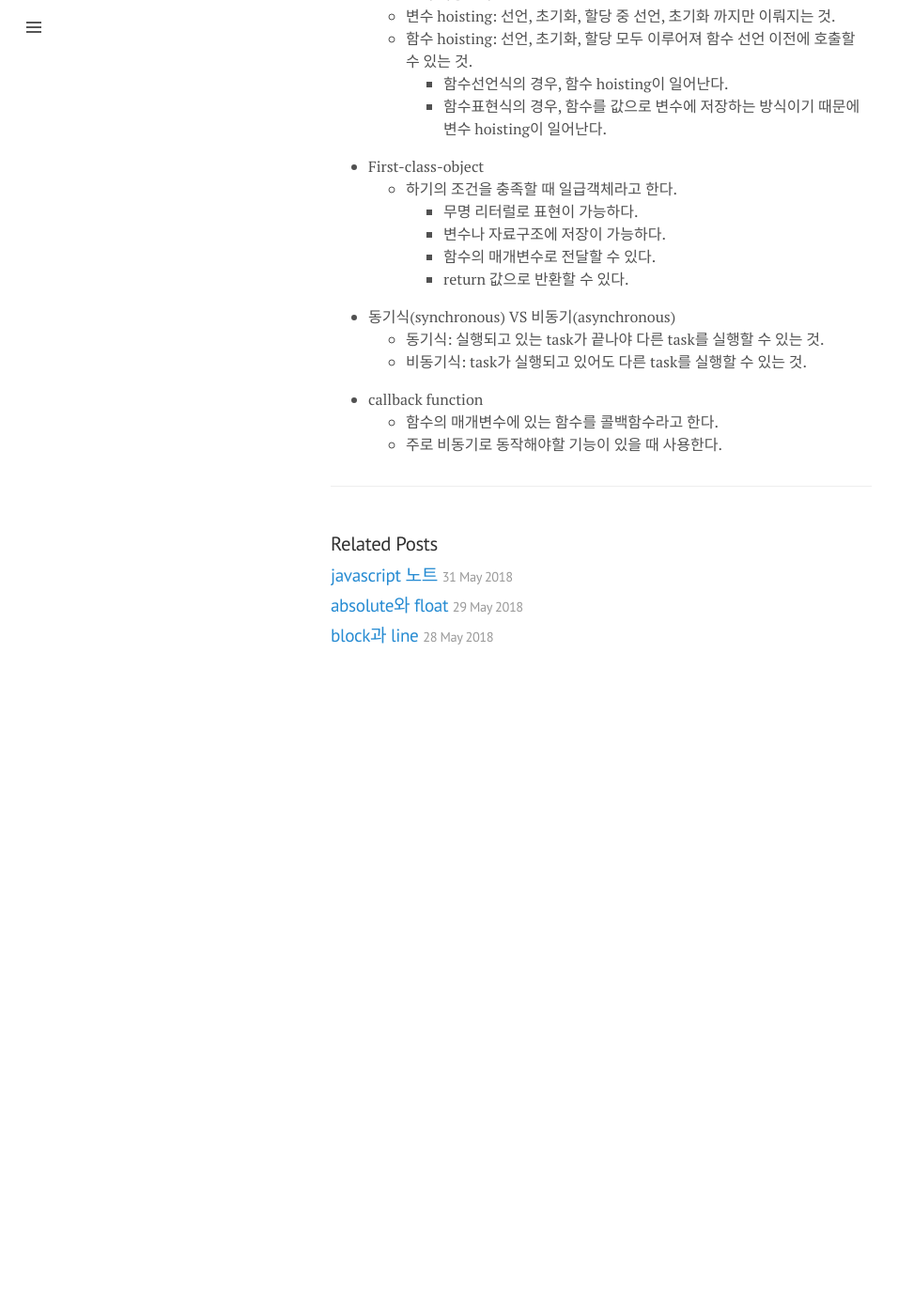
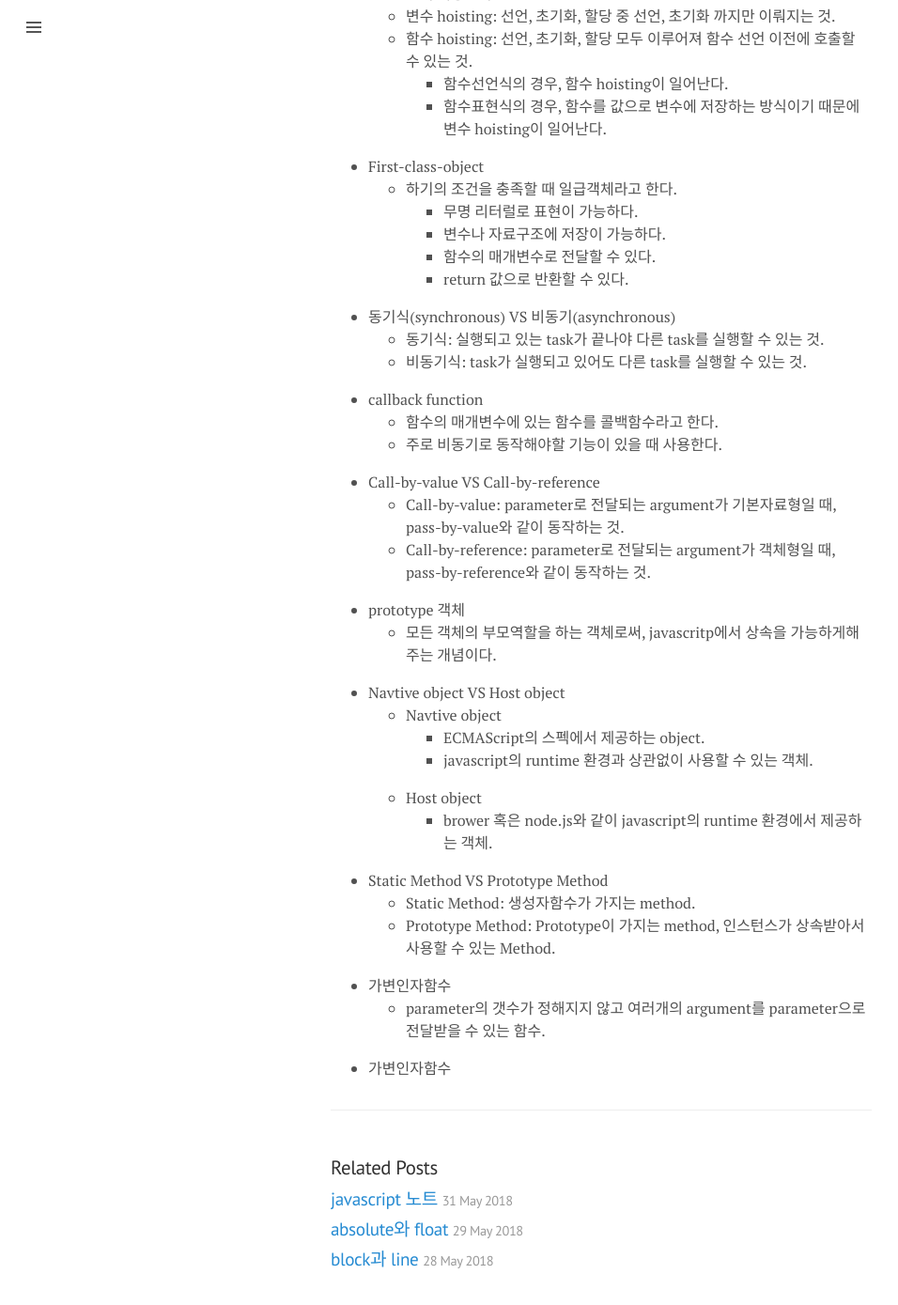
Before and after one commit to austinpark420/austinpark420.github.io, a Jekyll site: the page built from _posts/2018-05-31-fundamental_dev_conception.md, in a window 1280 px wide and 1400 px high, scrolled down 1478 px. Shown: the top 1389 px of the window at 94% size, without its empty margins (0-956 px from the left). Built offline with Jekyll 4.4.1, drawn with Linux system fonts in a browser that asks for light colours; before the commit the page ends 2214 px from its top, so only the background shows below that.

Commit message:
edit posts/fundamentaldevconception

```diff
--- a/_posts/2018-05-31-fundamental_dev_conception.md
+++ b/_posts/2018-05-31-fundamental_dev_conception.md
@@ -67,3 +67,26 @@ tag: frontend dev javascript fundemental
 - callback function
   * 함수의 매개변수에 있는 함수를 콜백함수라고 한다.
   * 주로 비동기로 동작해야할 기능이 있을 때 사용한다.
+
+- Call-by-value VS Call-by-reference
+  * Call-by-value: parameter로 전달되는 argument가 기본자료형일 때, pass-by-value와 같이 동작하는 것.
+  * Call-by-reference: parameter로 전달되는 argument가 객체형일 때, pass-by-reference와 같이 동작하는 것.
+
+- prototype 객체
+  * 모든 객체의 부모역할을 하는 객체로써, javascritp에서 상속을 가능하게해주는 개념이다.
+
+- Navtive object VS Host object
+  * Navtive object
+    * ECMAScript의 스펙에서 제공하는 object.
+    * javascript의 runtime 환경과 상관없이 사용할 수 있는 객체.
+  * Host object
+    * brower 혹은 node.js와 같이 javascript의 runtime 환경에서 제공하는 객체.
+
+- Static Method VS Prototype Method
+  * Static Method: 생성자함수가 가지는 method.
+  * Prototype Method: Prototype이 가지는 method, 인스턴스가 상속받아서 사용할 수 있는 Method.
+
+- 가변인자함수
+  * parameter의 갯수가 정해지지 않고 여러개의 argument를 parameter으로 전달받을 수 있는 함수.
+
+- 가변인자함수
```
